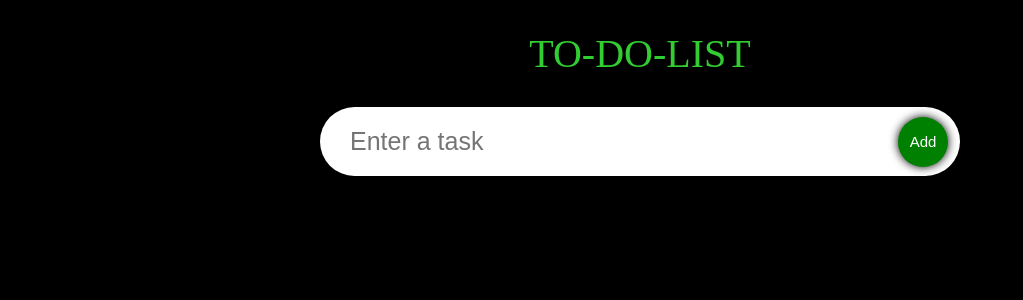
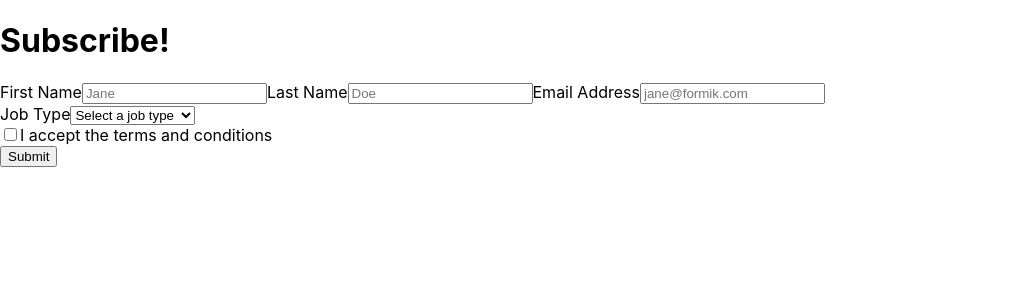
Before and after one commit to QuangLe44/mini-project, a React (Create React App) app in the folder mini-project/: page / in a window 1280 px wide. Shown: the top 300 px of the page, without its empty margins (0-1023 px from the left). Built offline with nearby package versions, Linux system fonts and the light colour scheme; a web font is replaced by a local one.

Commit message:
test signup form

```diff
--- a/mini-project/src/App.css
+++ b/mini-project/src/App.css
@@ -1,8 +1,7 @@
 @import url("https://fonts.googleapis.com/css2?family=Neucha&display=swap");
 
 .App {
-  width: 100vw;
-  height: 100%;
+  min-height: 100vh;
   display: flex;
   flex-direction: column;
   align-items: center;
@@ -26,10 +25,3 @@
     font-size: 35px;
   }
 }
-
-@media (max-height: 100vh) {
-  .App {
-    height: 100vh;
-  }
-
-}
--- a/mini-project/src/App.tsx
+++ b/mini-project/src/App.tsx
@@ -1,28 +1,11 @@
-import React, { useState } from 'react';
-import './App.css';
-import InputField from './components/InputField';
-import { Todo } from './model';
-import TodoList from './components/TodoList';
+import React from 'react';
+import SignupForm from './signUpForm';
 
-const App: React.FC = () =>  {
-  const [todo, setTodo] = useState<string>("");
-  const [todos, setTodos] = useState<Todo[]>([]);
-
-  const handleAdd = (e: React.FormEvent) => {
-    e.preventDefault();
-
-    if (todo) {
-      setTodos([...todos, {id: Date.now(), todo:todo}]);
-      setTodo("");
-    }
-  };
-
+function App() {
   return (
-      <div className="App">
-        <span className="heading">To-do-list</span>
-        <InputField todo={todo} setTodo={setTodo} handleAdd = {handleAdd}></InputField>
-        <TodoList todos={todos} setTodos={setTodos}></TodoList>
-      </div>
+    <div className="App">
+    <SignupForm/>
+    </div>
   );
 }
 
--- /dev/null
+++ b/mini-project/src/signUpForm.tsx
@@ -0,0 +1,150 @@
+import React from 'react';
+import ReactDOM from 'react-dom';
+import { Formik, Form, useField, FieldAttributes } from 'formik';
+import * as Yup from 'yup';
+
+interface MyTextInputProps extends FieldAttributes<any> {
+  label: string;
+  name:string;
+}
+
+const MyTextInput: React.FC<MyTextInputProps> = ({ label, ...props }) => {
+  const [field, meta] = useField(props);
+  return (
+    <>
+      <label htmlFor={props.id || props.name}>{label}</label>
+      <input className="text-input" {...field} {...props} />
+      {meta.touched && meta.error ? (
+        <div className="error">{meta.error}</div>
+      ) : null}
+    </>
+  );
+};
+
+interface MyCheckboxProps extends FieldAttributes<any> {
+  children: React.ReactNode;
+  name: string;
+}
+
+const MyCheckbox: React.FC<MyCheckboxProps> = ({ children, ...props }) => {
+  const [field, meta] = useField({ ...props, type: 'checkbox' });
+  return (
+    <div>
+      <label className="checkbox-input">
+        <input type="checkbox" {...field} {...props} />
+        {children}
+      </label>
+      {meta.touched && meta.error ? (
+        <div className="error">{meta.error}</div>
+      ) : null}
+    </div>
+  );
+};
+
+interface MySelectProps extends FieldAttributes<any> {
+  label: string;
+  name: string;
+}
+
+const MySelect: React.FC<MySelectProps> = ({ label, ...props }) => {
+  const [field, meta] = useField(props);
+  return (
+    <div>
+      <label htmlFor={props.id || props.name}>{label}</label>
+      <select {...field} {...props} />
+      {meta.touched && meta.error ? (
+        <div className="error">{meta.error}</div>
+      ) : null}
+    </div>
+  );
+};
+
+interface SignupFormValues {
+  firstName: string;
+  lastName: string;
+  email: string;
+  acceptedTerms: boolean;
+  jobType: string;
+}
+
+const SignupForm: React.FC = () => {
+  const initialValues: SignupFormValues = {
+    firstName: '',
+    lastName: '',
+    email: '',
+    acceptedTerms: false,
+    jobType: '',
+  };
+
+  const validationSchema = Yup.object({
+    firstName: Yup.string()
+      .max(15, 'Must be 15 characters or less')
+      .required('Required'),
+    lastName: Yup.string()
+      .max(20, 'Must be 20 characters or less')
+      .required('Required'),
+    email: Yup.string()
+      .email('Invalid email address')
+      .required('Required'),
+    acceptedTerms: Yup.boolean()
+      .required('Required')
+      .oneOf([true], 'You must accept the terms and conditions.'),
+    jobType: Yup.string()
+      .oneOf(['designer', 'development', 'product', 'other'], 'Invalid Job Type')
+      .required('Required'),
+  });
+
+  return (
+    <>
+      <h1>Subscribe!</h1>
+      <Formik
+        initialValues={initialValues}
+        validationSchema={validationSchema}
+        onSubmit={(values, { setSubmitting }) => {
+          setTimeout(() => {
+            alert(JSON.stringify(values, null, 2));
+            setSubmitting(false);
+          }, 400);
+        }}
+      >
+        <Form>
+          <MyTextInput
+            label="First Name"
+            name="firstName"
+            type="text"
+            placeholder="Jane"
+          />
+
+          <MyTextInput
+            label="Last Name"
+            name="lastName"
+            type="text"
+            placeholder="Doe"
+          />
+
+          <MyTextInput
+            label="Email Address"
+            name="email"
+            type="email"
+            placeholder="jane@formik.com"
+          />
+
+          <MySelect label="Job Type" name="jobType">
+            <option value="">Select a job type</option>
+            <option value="designer">Designer</option>
+            <option value="development">Developer</option>
+            <option value="product">Product Manager</option>
+            <option value="other">Other</option>
+          </MySelect>
+
+          <MyCheckbox name="acceptedTerms">
+            I accept the terms and conditions
+          </MyCheckbox>
+
+          <button type="submit">Submit</button>
+        </Form>
+      </Formik>
+    </>
+  );
+};
+export default SignupForm;
```
Also changed, not shown: package.json (added, +9 -0 lines), 1 other file (tests, documents, lock files or other folders).
